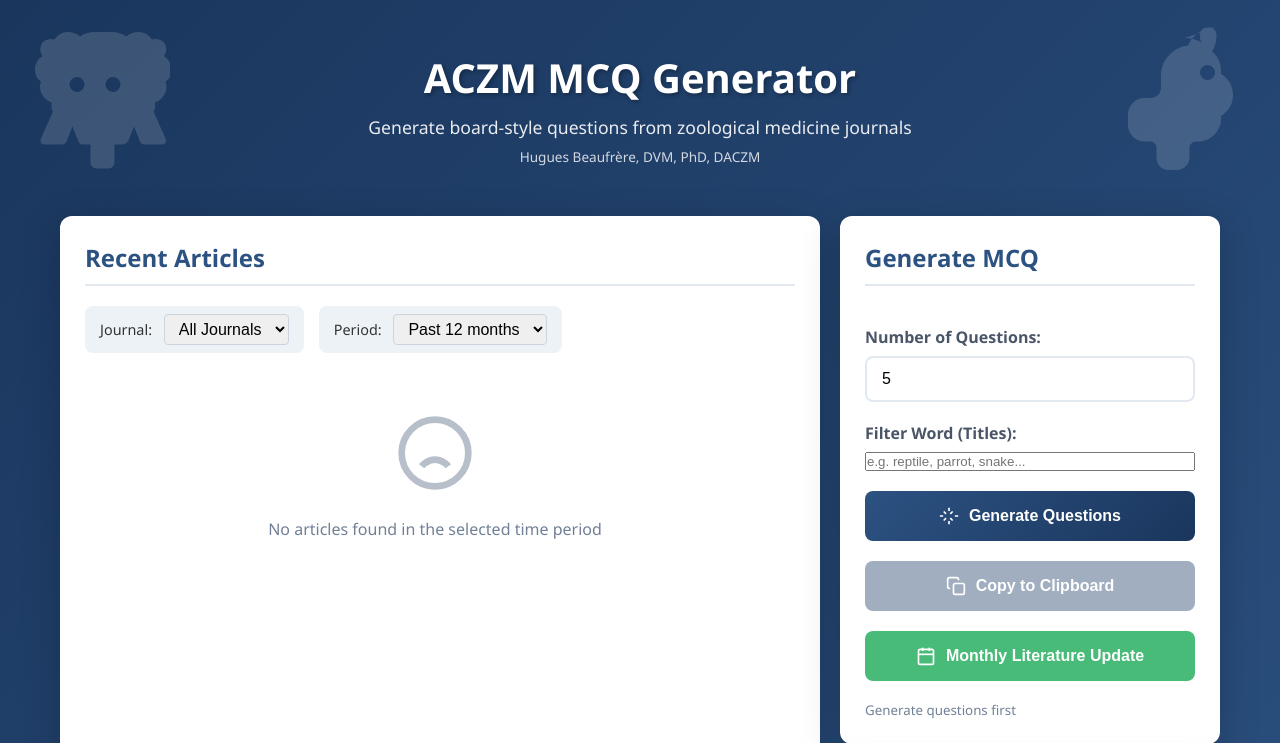
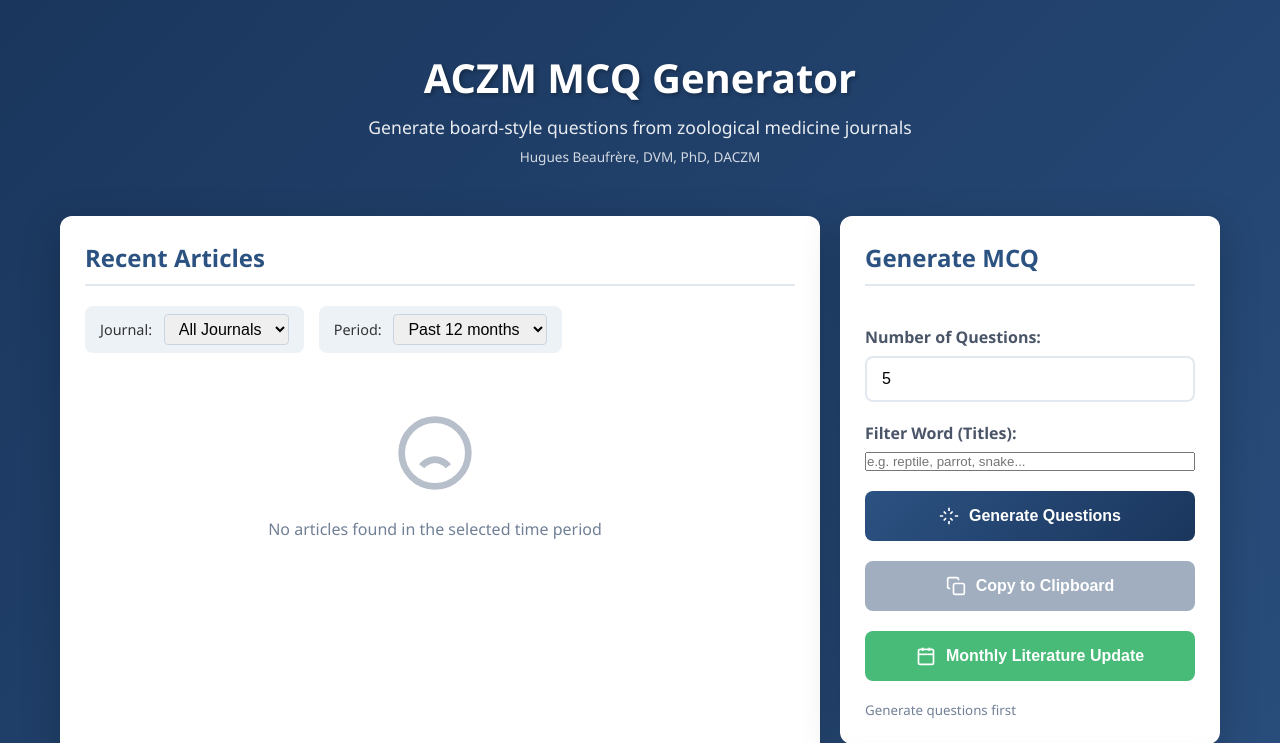
Before and after one commit to hbeaufrere/Board-Prep, a Flask app: page / in a window 1280 px wide. Shown: the top 743 px of the page. Run offline with Flask 3, Linux system fonts and the light colour scheme; data that the repository does not hold is empty.

Commit message:
Remove lion and macaw silhouettes from UI
https://claude.ai/code/session_01A3oZS7nHakz5ShMArYLLXY

```diff
--- a/templates/index.html
+++ b/templates/index.html
@@ -17,28 +17,6 @@
             min-height: 100vh;
             color: #333;
             position: relative;
-        }
-
-        .bg-lion {
-            position: fixed;
-            top: 20px;
-            left: 20px;
-            width: 150px;
-            height: 150px;
-            opacity: 0.15;
-            pointer-events: none;
-            z-index: 0;
-        }
-
-        .bg-macaw {
-            position: fixed;
-            top: 20px;
-            right: 20px;
-            width: 150px;
-            height: 150px;
-            opacity: 0.15;
-            pointer-events: none;
-            z-index: 0;
         }
 
         .container {
@@ -406,16 +384,6 @@
     </style>
 </head>
 <body>
-    <!-- Lion silhouette -->
-    <svg class="bg-lion" viewBox="0 0 100 100" fill="white">
-        <path d="M50 8c-4 0-7 1-10 3-2-2-5-3-8-3-4 0-7 2-9 5-3-1-6 0-8 2-2 3-2 6 0 9-3 2-5 5-5 9 0 3 1 6 4 8-1 3-1 6 1 9 1 2 3 4 6 5v3c0 1 0 2 1 3l-8 18c-1 2 0 4 2 4h12c1 0 3-1 3-2l4-10 4 10c1 2 2 2 3 2h5v12c0 2 2 4 4 4h8c2 0 4-2 4-4V83h5c2 0 3-1 4-2l4-10 4 10c0 1 2 2 3 2h12c2 0 3-2 2-4l-8-18c1-1 1-2 1-3v-3c3-1 5-3 6-5 2-3 2-6 1-9 3-2 4-5 4-8 0-4-2-7-5-9 2-3 2-6 0-9-2-2-5-3-8-2-2-3-5-5-9-5-3 0-6 1-8 3-3-2-6-3-10-3zm-12 30a5 5 0 1 1 0 10 5 5 0 0 1 0-10zm24 0a5 5 0 1 1 0 10 5 5 0 0 1 0-10zM50 55c-5 0-9 3-9 6 0 2 4 4 9 4s9-2 9-4c0-3-4-6-9-6z"/>
-    </svg>
-
-    <!-- Parrot/Macaw silhouette -->
-    <svg class="bg-macaw" viewBox="0 0 100 100" fill="white">
-        <path d="M70 5c-8 0-15 5-18 12-10 1-18 10-18 20v8c0 4-3 7-7 7h-4c-6 0-11 5-11 11v7c0 6 5 11 11 11h4c2 0 4 2 4 4v7c0 4 3 8 8 8h6c4 0 8-4 8-8v-7c0-2 2-4 4-4h2c8 0 15-7 15-15v-2c5-3 8-8 8-14 0-6-3-11-8-14v-2c0-5-2-10-6-13 2-3 3-7 3-11 0-3-2-5-5-5h-1c-3 0-5 2-5 5 0 2 0 3 1 5-3-2-7-3-11-3zm-5 25a5 5 0 1 1 0 10 5 5 0 0 1 0-10zm-22 28l-12 22h10l7-12 7 12h10l-12-22c-3 1-7 1-10 0z"/>
-    </svg>
-
     <div class="container">
         <header>
             <h1>ACZM MCQ Generator</h1>
```
